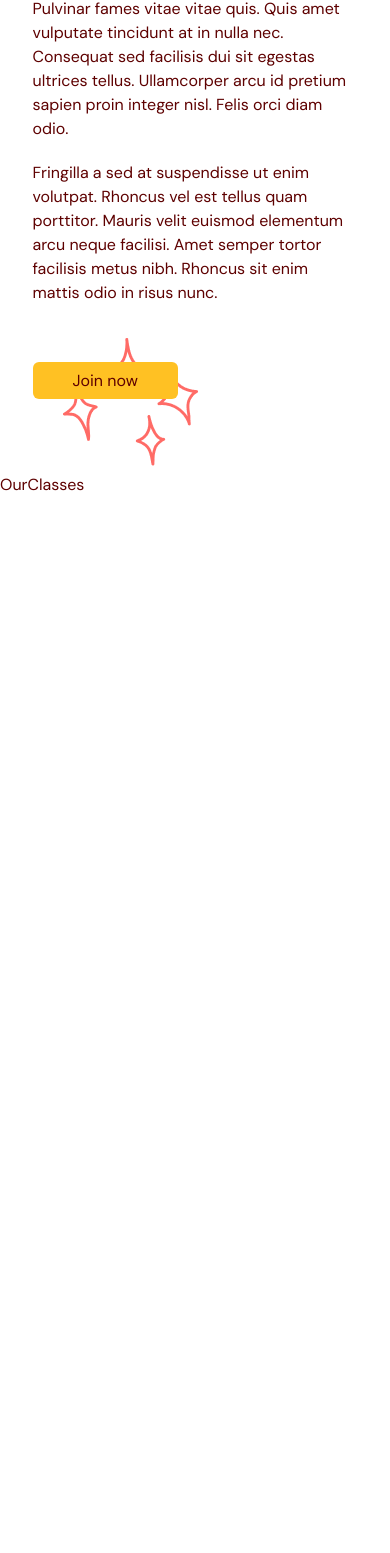
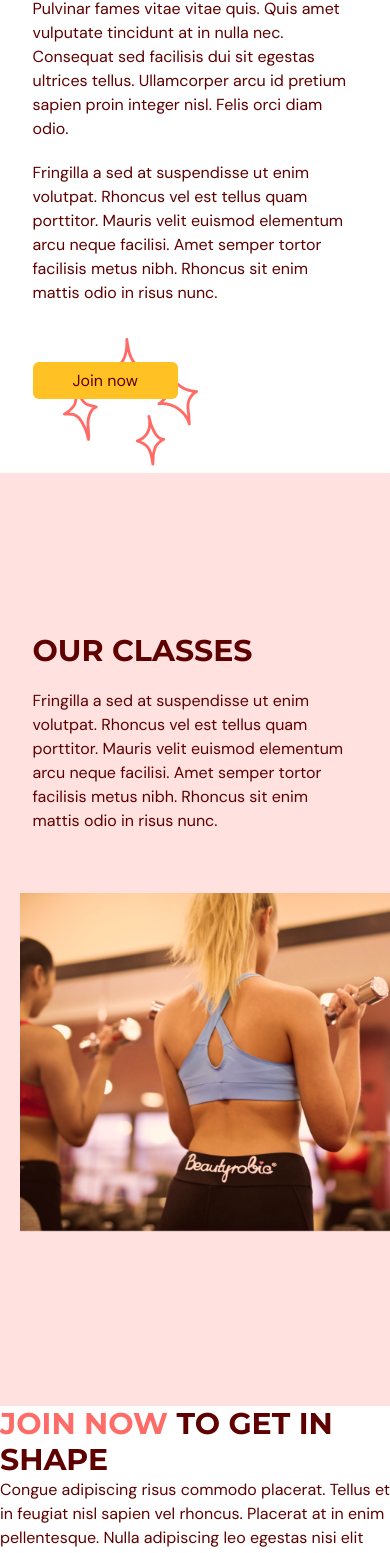
Before and after one commit to DuongMinh12/yoga_web_study, a React (Vite) app: page / in a window 390 px wide. Shown: the part 2793-4346 px from the top of the page. Before the commit the page ends 3290 px from the top, so only its background shows below. Built offline with nearby package versions, Linux system fonts and the light colour scheme.

Commit message:
contact us page

```diff
--- a/src/App.tsx
+++ b/src/App.tsx
@@ -4,6 +4,7 @@
 import Home from "./scences/home/home";
 import Benefits from "@/scences/benefits/benefits";
 import OurClasses from "./scences/ourClasses/ourClasses";
+import ContactUs from "./scences/contactUs/contactUs";
 
 function App() {
   const [selectedPage, setSelectedPage] = useState<SelectedPage>(SelectedPage.Home)
@@ -28,6 +29,7 @@
       <Home setSelectedPage={setSelectedPage} />
       <Benefits setSelectedPage={setSelectedPage} />
       <OurClasses setSelectedPage={setSelectedPage} />
+      <ContactUs setSetlectedPage={setSelectedPage} />
     </div>
   )
 }
--- /dev/null
+++ b/src/scences/contactUs/contactUs.tsx
@@ -0,0 +1,24 @@
+import React from 'react'
+import { SelectedPage } from '../shared/types'
+import HText from '../shared/Htext'
+
+type Props = {
+    setSetlectedPage: (value: SelectedPage) => void
+}
+
+const ContactUs = ({ setSetlectedPage }: Props) => {
+    return (
+        <section id='contectus'>
+            <div>
+                <div>
+                    <HText><span className='text-primary-500'>JOIN NOW{" "}</span>TO GET IN SHAPE</HText>
+                    <p>Congue adipiscing risus commodo placerat. Tellus et in feugiat nisl
+                        sapien vel rhoncus. Placerat at in enim pellentesque. Nulla
+                        adipiscing leo egestas nisi elit risus sit. Nunc cursus sagittis.</p>
+                </div>
+            </div>
+        </section>
+    )
+}
+
+export default ContactUs
--- /dev/null
+++ b/src/scences/ourClasses/class.tsx
@@ -0,0 +1,23 @@
+import React from 'react'
+
+type Props = {
+    name: string;
+    description?: string;
+    image: string;
+}
+
+const Class = ({ name, image, description = "No description here" }: Props) => {
+    const overlayStyles = `p-5 absolute z-30 flex h-[380px] w-[450px] flex-col items-center justify-center
+    whitespace-normal bg-primary-500 text-center text-white opacity-0 transition duration-500 hover:opacity-90`;
+    return (
+        <li className='relative mx-5 inline-block h-[380px] w-[450px]'>
+            <div className={overlayStyles}>
+                <p className='text-2xl'>{name}</p>
+                <p className='mt-5'>{description}</p>
+            </div>
+            <img src={image} alt={`${image}`} />
+        </li>
+    )
+}
+
+export default Class
--- a/src/scences/ourClasses/ourClasses.tsx
+++ b/src/scences/ourClasses/ourClasses.tsx
@@ -1,13 +1,83 @@
-import React from 'react'
-import { SelectedPage } from '../shared/types'
+import { ClassesType, SelectedPage } from '../shared/types'
+import image1 from "@/assets/image1.png";
+import image2 from "@/assets/image2.png";
+import image3 from "@/assets/image3.png";
+import image4 from "@/assets/image4.png";
+import image5 from "@/assets/image5.png";
+import image6 from "@/assets/image6.png";
+import { motion } from "framer-motion"
+import HText from '../shared/Htext'
+import Class from './class';
 
+const classes: Array<ClassesType> = [{
+    name: "Weight Training Classes",
+    description: "Lorem ipsum dolor sit amet, consectetur adipiscing elit, sed do eiusmod tempor incididunt ut labore et dolore magna aliqua. Ut enim ad minim veniam, quis nostrud exercitation.",
+    image: image1
+},
+{
+    name: "Yoga Classes",
+    description: "Nunc nonummy metus. Donec elit libero, sodales nec, volutpat in, rhoncus ut, orci. Morbi leo risus, porta ac, vestibulum at, congue et, bibe",
+    image: image2
+},
+{
+    name: "Ab Core Classes",
+    description: "Lorem ipsum dolor sit amet, consectetur adipiscing elit, sed do eiusmod tempor incididunt ut labore et dolore magna aliqua. Ut enim ad minim veniam, quis nostrud exercitation.",
+    image: image3
+},
+{
+    name: "Adventure Classes",
+    description: "Nunc nonummy metus. Donec elit libero, sodales nec, volutpat in, rhoncus ut, orci. Morbi leo risus, porta ac, vestibulum at, congue et, bibe",
+    image: image4
+},
+{
+    name: "Fitness Classes",
+    description: "Lorem ipsum dolor sit amet, consectetur adipiscing elit, sed do eiusmod tempor incididunt ut labore et dolore magna aliqua. Ut enim ad minim veniam, quis nostrud exercitation.",
+    image: image5
+},
+{
+    name: "Training Classes",
+    description: "Nunc nonummy metus. Donec elit libero, sodales nec, volutpat in, rhoncus ut, orci. Morbi leo risus, porta ac, vestibulum at, congue et, bibe",
+    image: image6
+}
+];
 type Props = {
     setSelectedPage: (value: SelectedPage) => void
 }
 
 const OurClasses = ({ setSelectedPage }: Props) => {
     return (
-        <div>OurClasses</div>
+        <section id='ourclasses' className='w-full bg-primary-100 py-40'>
+            <motion.div className=""
+                onViewportEnter={() => setSelectedPage(SelectedPage.OurClasses)}>
+                <motion.div className='mx-auto w-5/6'
+                    initial="hidden"
+                    whileInView="visible"
+                    viewport={{ once: true, amount: 0.5 }}
+                    transition={{ duration: 0.5 }}
+                    variants={{
+                        hidden: { opacity: 0, x: -50 },
+                        visible: { opacity: 1, x: 0 }
+                    }}>
+                    <div className='md:w-3/5'>
+                        <HText>OUR CLASSES</HText>
+                        <p className='py-5'>
+                            Fringilla a sed at suspendisse ut enim volutpat. Rhoncus vel est
+                            tellus quam porttitor. Mauris velit euismod elementum arcu neque
+                            facilisi. Amet semper tortor facilisis metus nibh. Rhoncus sit
+                            enim mattis odio in risus nunc.
+                        </p>
+                    </div>
+                </motion.div>
+                <div className='mt-10 h-[353px] w-full overflow-x-auto overflow-y-hidden'>
+                    <ul className='w-[2800px] whitespace-nowrap'>
+                        {classes.map((items: ClassesType, index) => (<Class key={`${items}-${index}`}
+                            name={items.name}
+                            description={items.description}
+                            image={items.image}></Class>))}
+                    </ul>
+                </div>
+            </motion.div>
+        </section>
     )
 }
 
--- a/src/scences/shared/types.ts
+++ b/src/scences/shared/types.ts
@@ -10,3 +10,9 @@
     title: string;
     description: string;
   }
+
+  export interface ClassesType{
+    name: string;
+    description: string;
+    image: string;
+  }
```
